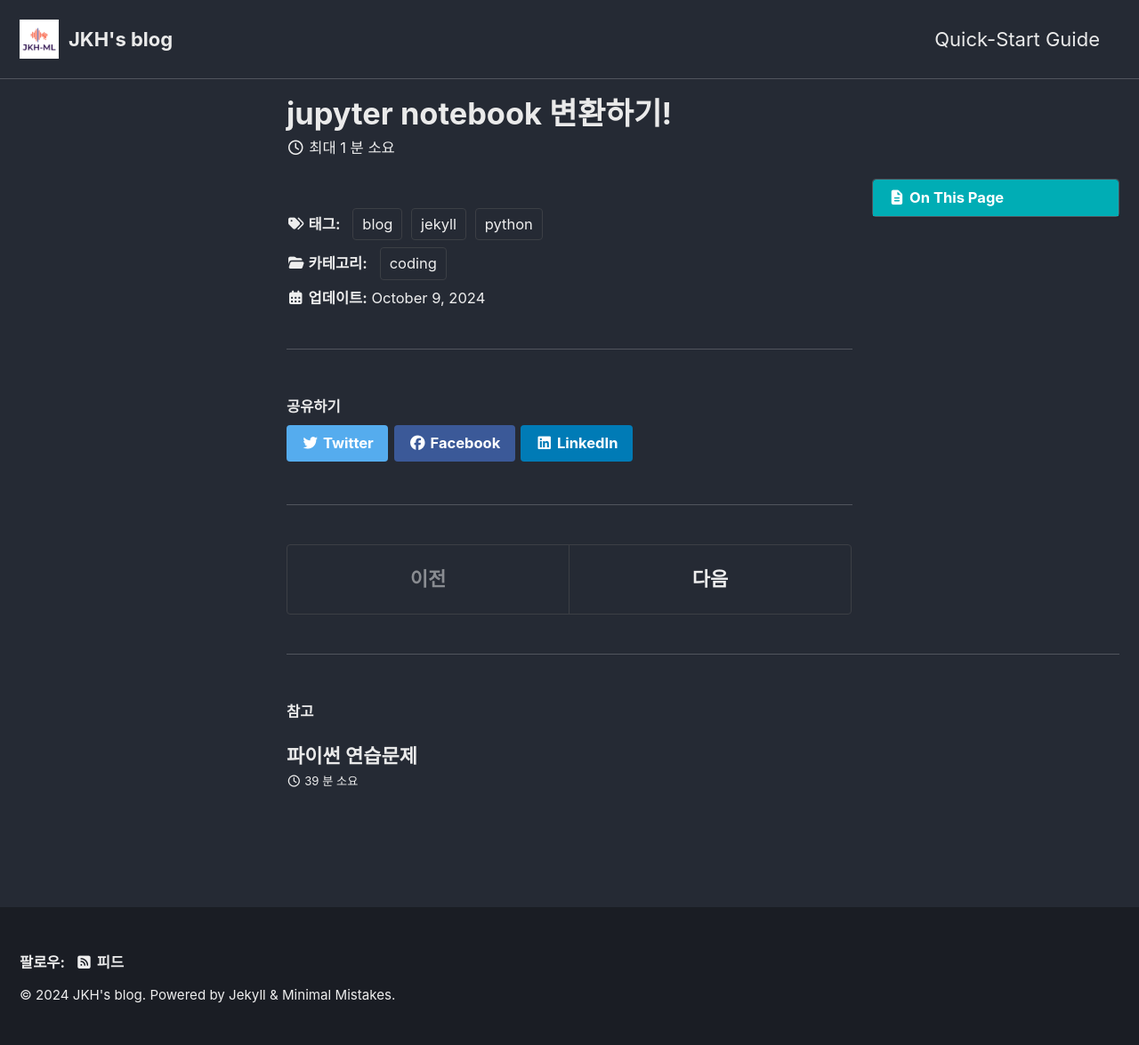
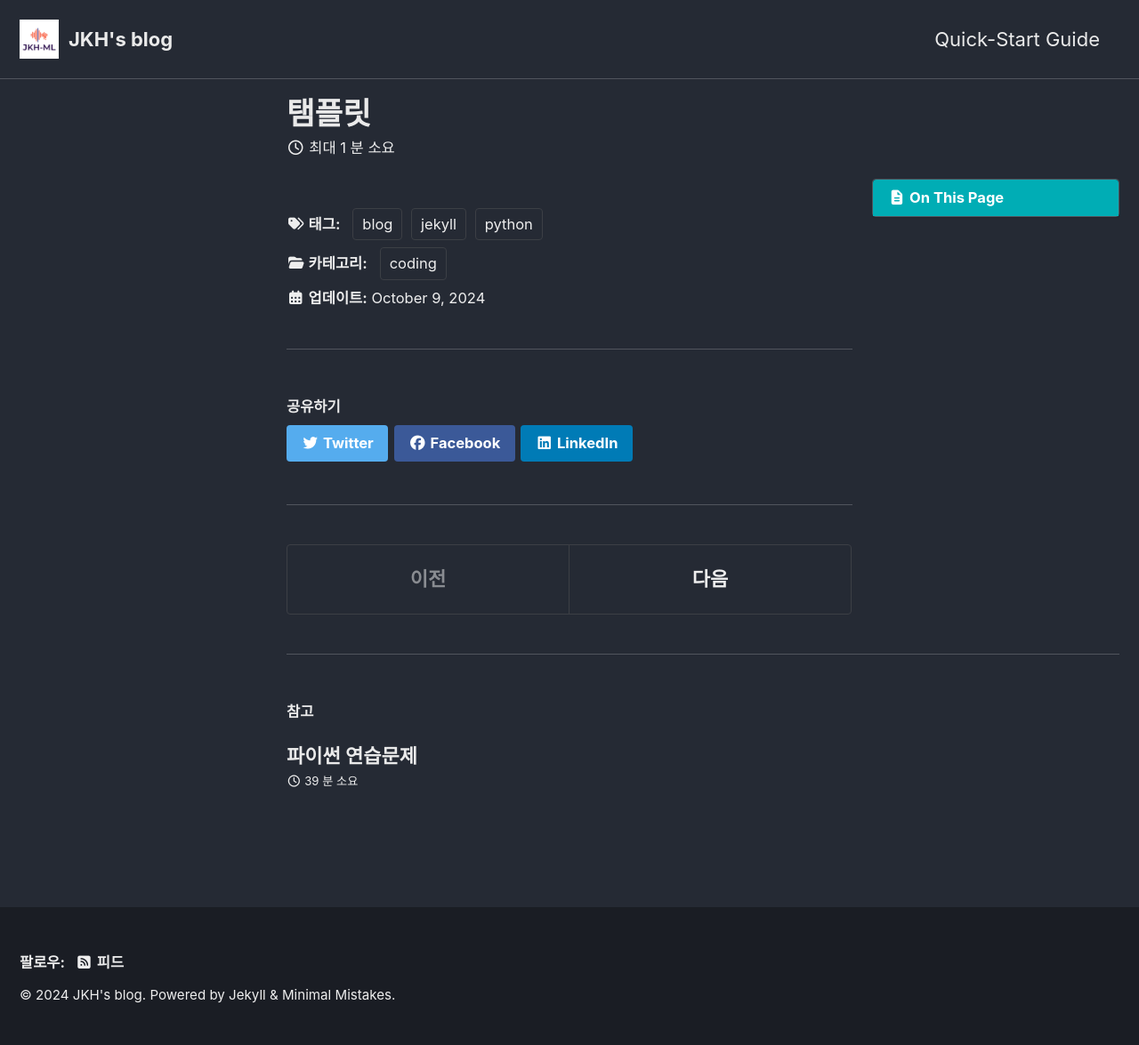
Before and after one commit to JKH-ML/JKH-ML.github.io, a Jekyll site: the page built from _posts/2024-10-09-templete.md, in a window 1280 px wide. Shown: the whole page at 89% size. Built offline with Jekyll 4.4.1, drawn with Linux system fonts in a browser that asks for light colours; cached includes are drawn as plain includes.

Commit message:
폰트변경

```diff
--- a/_posts/2024-10-09-templete.md
+++ b/_posts/2024-10-09-templete.md
@@ -1,6 +1,6 @@
 ---
 layout: single
-title:  "jupyter notebook 변환하기!"
+title:  "탬플릿"
 categories: coding # Coding, Math, ML, DL
 tag: [python, blog, jekyll] # Python, Linear algebra, Probabilities
 toc: true   # table of content
--- a/_sass/minimal-mistakes/_variables.scss
+++ b/_sass/minimal-mistakes/_variables.scss
@@ -16,6 +16,7 @@ $paragraph-indent: false !default; // true, false (default)
 $indent-var: 1.3em !default;
 
 /* system typefaces */
+$customFont: "MaplestoryOTFBold";
 $serif: Georgia, Times, serif !default;
 $sans-serif: -apple-system, BlinkMacSystemFont, "Roboto", "Segoe UI",
   "Helvetica Neue", "Lucida Grande", Arial, sans-serif !default;
--- a/assets/css/main.scss
+++ b/assets/css/main.scss
@@ -7,3 +7,10 @@ search: false
 
 @import "minimal-mistakes/skins/{{ site.minimal_mistakes_skin | default: 'default' }}"; // skin
 @import "minimal-mistakes"; // main partials
+
+@font-face {
+    font-family: 'MaplestoryOTFBold';
+    src: url('https://fastly.jsdelivr.net/gh/projectnoonnu/noonfonts_20-04@2.1/MaplestoryOTFBold.woff') format('woff');
+    font-weight: normal;
+    font-style: normal;
+}
```
